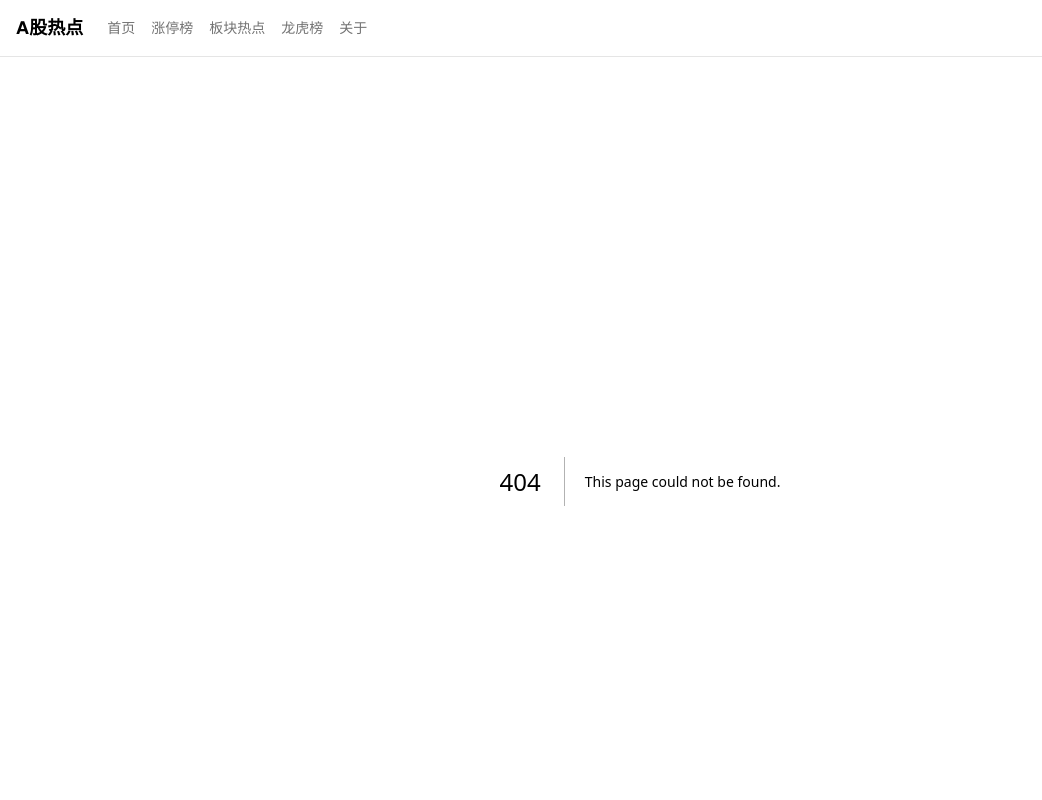
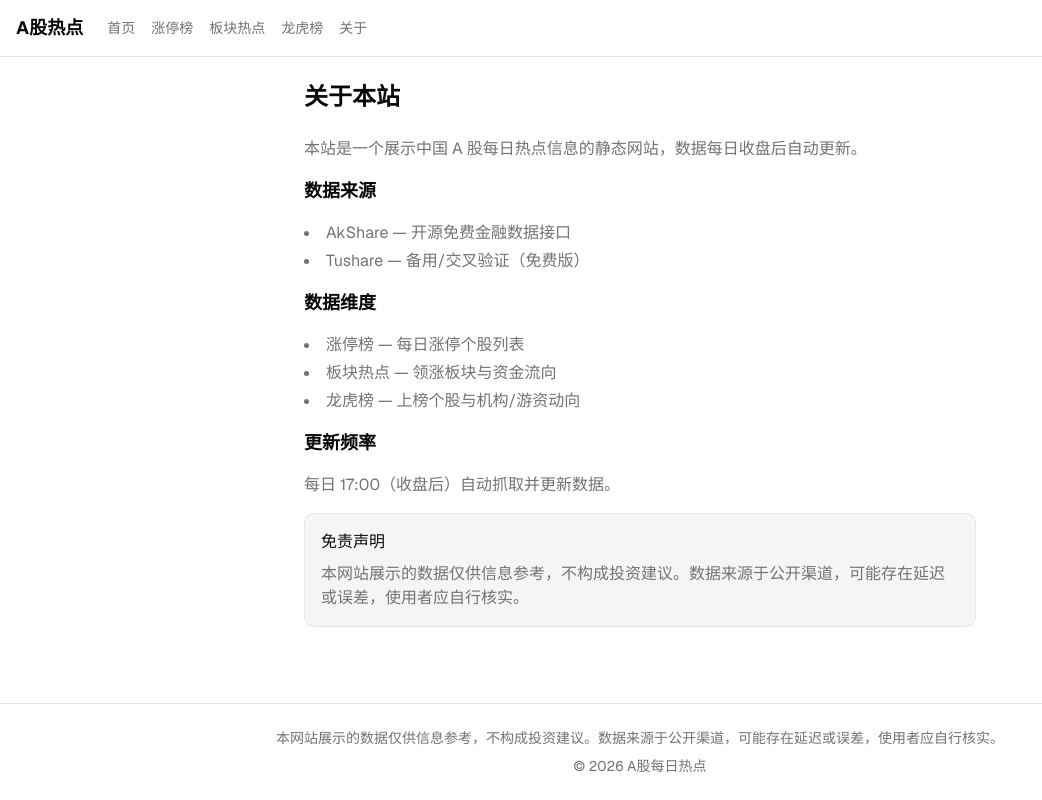
Before and after one commit to liaoja985984418-alt/a-stock-daily-hotspots, a Next.js app in the folder my-app/: page /about in a window 1280 px wide. Before the commit this address had no page. Shown: the top 800 px of the page, without its empty margins (0-1042 px from the left). Built offline with nearby package versions, Linux system fonts and the light colour scheme.

Commit message:
feat: add about page with disclaimer

```diff
--- /dev/null
+++ b/my-app/app/about/page.tsx
@@ -0,0 +1,36 @@
+export default function AboutPage() {
+  return (
+    <div className="max-w-2xl mx-auto space-y-6">
+      <h1 className="text-2xl font-bold">关于本站</h1>
+
+      <div className="space-y-4 text-muted-foreground">
+        <p>
+          本站是一个展示中国 A 股每日热点信息的静态网站，数据每日收盘后自动更新。
+        </p>
+
+        <h2 className="text-lg font-semibold text-foreground">数据来源</h2>
+        <ul className="list-disc list-inside space-y-1">
+          <li>AkShare — 开源免费金融数据接口</li>
+          <li>Tushare — 备用/交叉验证（免费版）</li>
+        </ul>
+
+        <h2 className="text-lg font-semibold text-foreground">数据维度</h2>
+        <ul className="list-disc list-inside space-y-1">
+          <li>涨停榜 — 每日涨停个股列表</li>
+          <li>板块热点 — 领涨板块与资金流向</li>
+          <li>龙虎榜 — 上榜个股与机构/游资动向</li>
+        </ul>
+
+        <h2 className="text-lg font-semibold text-foreground">更新频率</h2>
+        <p>每日 17:00（收盘后）自动抓取并更新数据。</p>
+
+        <div className="rounded-lg border p-4 bg-muted">
+          <p className="font-medium text-foreground">免责声明</p>
+          <p className="mt-2">
+            本网站展示的数据仅供信息参考，不构成投资建议。数据来源于公开渠道，可能存在延迟或误差，使用者应自行核实。
+          </p>
+        </div>
+      </div>
+    </div>
+  );
+}
```
